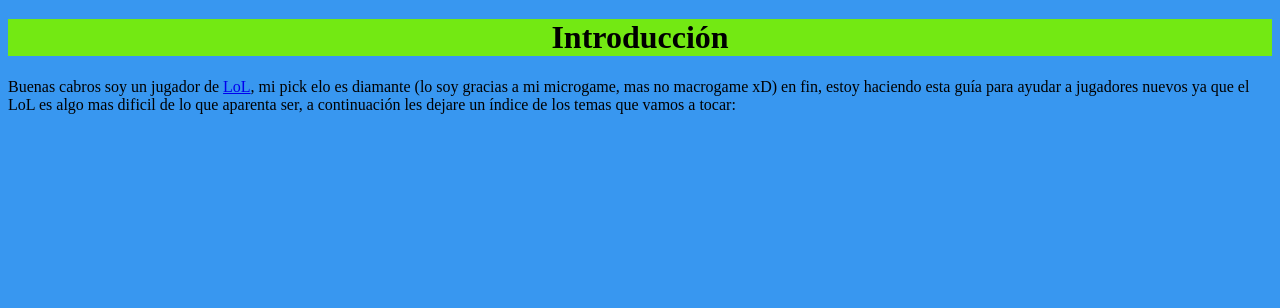
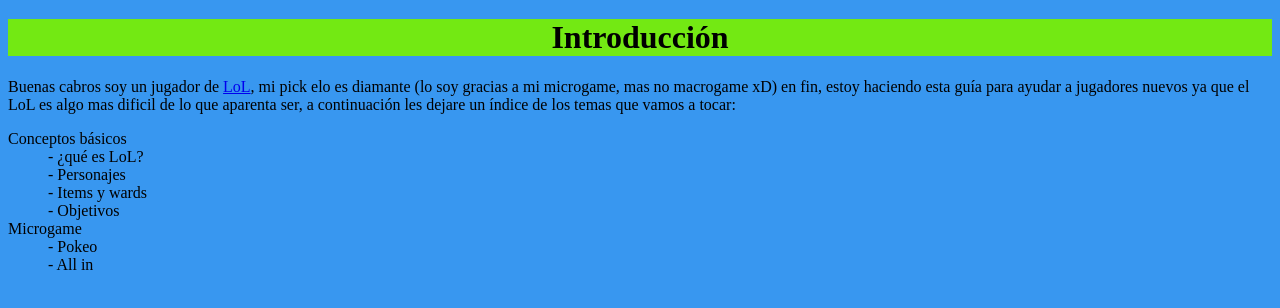
Before and after one commit to Ribulose/Ribulose.github.io, a plain HTML site: page index.html in a window 1280 px wide. Shown: the part 100-408 px from the top of the page. Drawn offline with Linux system fonts and the light colour scheme.

Commit message:
Update index.html

```diff
--- a/index.html
+++ b/index.html
@@ -4,7 +4,7 @@
     <meta charset="UTF-8">
     <meta http-equiv="X-UA-Compatible" content="IE=edge">
     <meta name="viewport" content="width=device-width, initial-scale=1.0">
-    <title>Guía para novatos Leauge of Legends</title>
+    <title>Guía para novatos League of Legends</title>
 </head>
 <body style="background-color:rgb(56, 151, 240);">
     <h1>
@@ -19,5 +19,15 @@
         en fin, estoy haciendo esta guía para ayudar a jugadores nuevos ya que el LoL es algo mas dificil de lo
         que aparenta ser, a continuación les dejare un índice de los temas que vamos a tocar:
     </p>
+    <dl>
+        <dt>Conceptos básicos</dt>
+        <dd>- ¿qué es LoL?</dd>
+        <dd>- Personajes</dd>
+        <dd>- Items y wards</dd>
+        <dd>- Objetivos</dd>
+        <dt>Microgame</dt>
+        <dd>- Pokeo</dd>
+        <dd>- All in</dd>
+      </dl>
 </body>
 </html>
```
